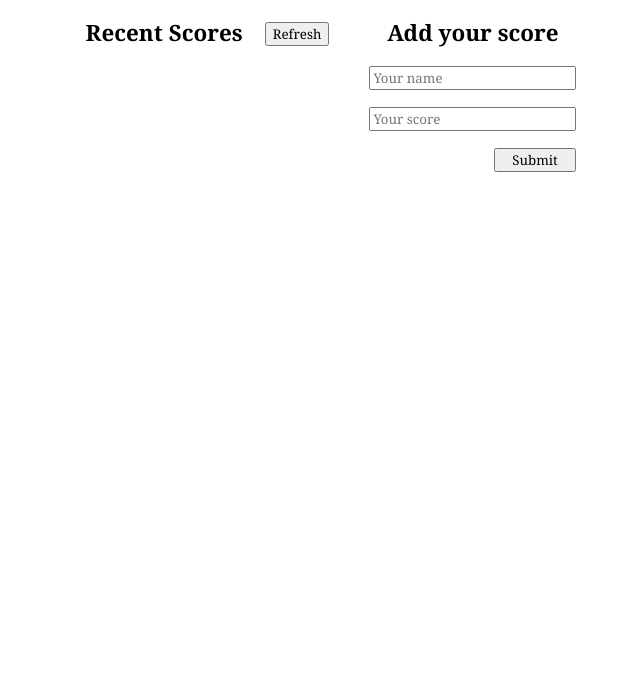
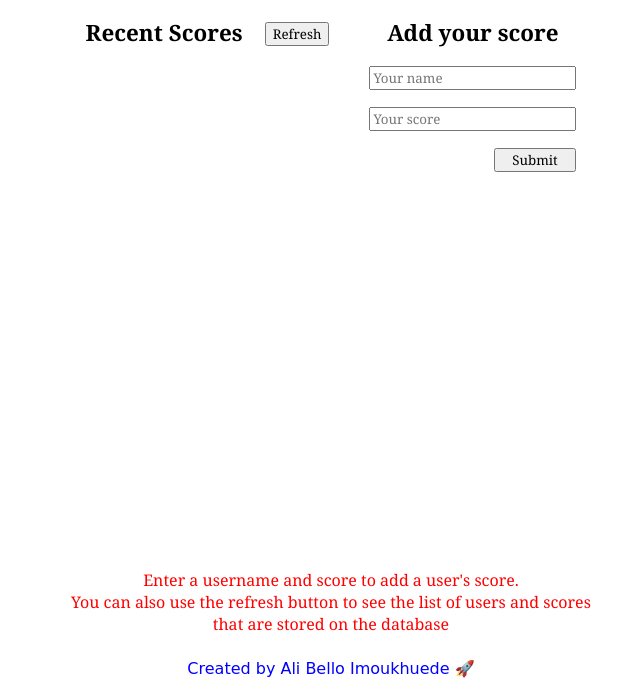
Before and after one commit to devalibello/leaderboard, a website built with webpack: page src/index.html in a window 1280 px wide. Shown: the part 105-800 px from the top of the page, without its empty margins (309-949 px from the left). Built offline with nearby package versions, Linux system fonts and the light colour scheme; no server answers.

Commit message:
update styling

```diff
--- a/src/index.html
+++ b/src/index.html
@@ -31,6 +31,10 @@
                 </div>
             </section>
         </div>
+        <p class="see-scores">Enter a username and score to add a user's score. <br>
+            You can also use the refresh button to see the list of users and scores <br> that are stored on the database
+            <br><br><span class="created-title">Created by Ali Bello Imoukhuede &#x1F680</span>
+        </p>
     </main>
 
 </body>
--- a/src/index.js
+++ b/src/index.js
@@ -25,7 +25,11 @@ addGame.addEventListener('click', async () => {
 
 // FOR API GET
 
-getButton.addEventListener('click', async () => {
+getButton.addEventListener('click', () => {
+  getFunction();
+});
+
+const getFunction = async () => {
   await fetch(url).then((response) => response.json())
   .then((responseData) => {
     const realData = responseData.result;
@@ -39,4 +43,6 @@ getButton.addEventListener('click', async () => {
         `;
     }
   });
-});
+};
+
+window.onload = getFunction;
--- a/src/style.css
+++ b/src/style.css
@@ -1,3 +1,7 @@
+
+  @import url('https://fonts.googleapis.com/css2?family=Gothic+A1:wght@100;200;300;400;500;600;700;800;900&family=Lato:ital,wght@0,300;0,400;0,700;0,900;1,400;1,900&display=swap');
+
+
 * {
   list-style-type: none;
   box-sizing: border-box;
@@ -85,3 +89,18 @@
 .name-color-1 {
   background-color: rgb(172, 166, 166);
 }
+
+.see-scores {
+  color: red;
+  text-decoration: solid;
+  position: fixed;
+  left: 0;
+  bottom: 0;
+  width: 100%;
+  text-align: center;
+}
+
+.created-title {
+  color: blue;
+  font-family: 'Kaushan Script', cursive, sans-serif;
+}
```
Also changed, not shown: dist/index.html, dist/main.js. Lines whose indentation alone changed are shown as unchanged.
